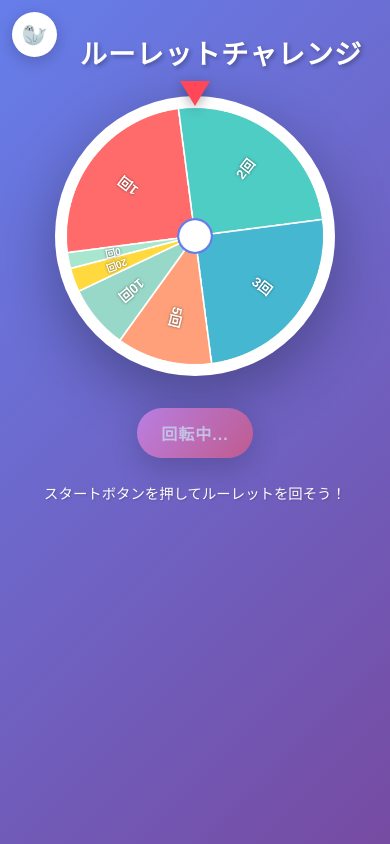
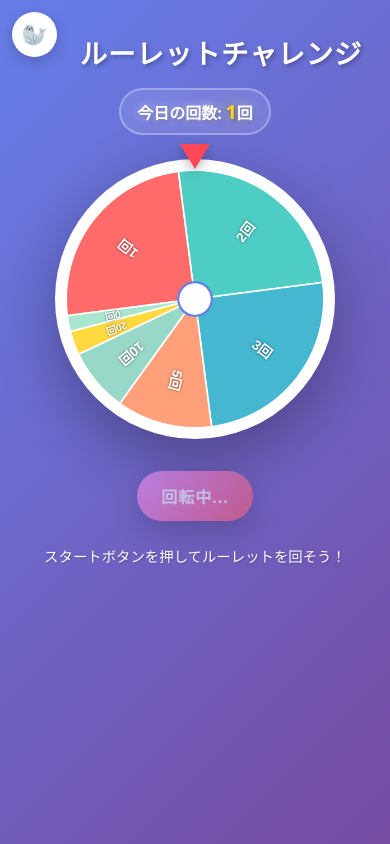
Before and after one commit to kachoriso/Fixed-Number-Roulette, a plain HTML site: page index.html in a window 390 px wide. Both pictures are taken after a click on the button "スタート". Drawn offline with Linux system fonts and the light colour scheme.

Commit message:
回数カウンター機能実装 - 1日ごとにリセット、カウントアップアニメーション追加

```diff
--- a/index.html
+++ b/index.html
@@ -12,6 +12,9 @@
 
     <div class="container">
         <h1>ルーレットチャレンジ</h1>
+        <div class="spin-counter">
+            <p>今日の回数: <span id="spinCount">0</span>回</p>
+        </div>
         <div class="roulette-wrapper">
             <div class="roulette-container">
                 <div class="arrow"></div>
--- a/script.js
+++ b/script.js
@@ -37,8 +37,12 @@ const passwordMessage = document.getElementById('passwordMessage');
 const submitPassword = document.getElementById('submitPassword');
 const cancelPassword = document.getElementById('cancelPassword');
 
+// 回数カウンター要素
+const spinCountElement = document.getElementById('spinCount');
+
 // あいことば機能の状態
 let boostActive = false; // 10倍ブースト有効フラグ
+let todaySpinCount = 0; // 今日のルーレット回数
 
 // ルーレットを描画
 function drawRoulette(rotation = 0) {
@@ -180,6 +184,9 @@ function spinRoulette() {
     startButton.textContent = '回転中...';
     canvas.classList.add('spinning');
 
+    // 回数をカウントアップ
+    incrementSpinCount();
+
     // 選ばれるアイテムのインデックスを決定
     const selectedIndex = selectRandomItem();
 
@@ -271,7 +278,7 @@ function closePopup() {
     resultPopup.classList.remove('show');
 }
 
-// ===== あいことば機能 =====
+// ===== 回数カウンター機能 =====
 
 // 今日の日付を取得（YYYY-MM-DD形式）
 function getTodayDateString() {
@@ -281,6 +288,46 @@ function getTodayDateString() {
     const day = String(today.getDate()).padStart(2, '0');
     return `${year}-${month}-${day}`;
 }
+
+// 回数を読み込んで表示を更新
+function loadSpinCount() {
+    const savedDate = localStorage.getItem('spinCountDate');
+    const savedCount = localStorage.getItem('spinCount');
+    const todayDate = getTodayDateString();
+
+    // 日付が変わっていたらリセット
+    if (savedDate !== todayDate) {
+        todaySpinCount = 0;
+        localStorage.setItem('spinCountDate', todayDate);
+        localStorage.setItem('spinCount', '0');
+    } else {
+        // 今日の回数を読み込む
+        todaySpinCount = parseInt(savedCount) || 0;
+    }
+
+    // 表示を更新
+    updateSpinCountDisplay();
+}
+
+// 回数をカウントアップ
+function incrementSpinCount() {
+    todaySpinCount++;
+    localStorage.setItem('spinCount', todaySpinCount.toString());
+    updateSpinCountDisplay();
+}
+
+// 回数表示を更新
+function updateSpinCountDisplay() {
+    spinCountElement.textContent = todaySpinCount;
+
+    // 回数に応じてアニメーション
+    spinCountElement.style.animation = 'none';
+    setTimeout(() => {
+        spinCountElement.style.animation = 'countUp 0.5s ease-out';
+    }, 10);
+}
+
+// ===== あいことば機能 =====
 
 // 日付から今日のあいことばを決定
 function getTodayPassword() {
@@ -437,5 +484,6 @@ passwordPopup.addEventListener('click', (e) => {
 });
 
 // 初期化
+loadSpinCount(); // 回数を読み込み
 checkBoostStatus(); // ブーストの状態を確認
 drawRoulette(); // ルーレットを描画
--- a/style.css
+++ b/style.css
@@ -57,6 +57,64 @@ h1 {
 @media (min-width: 769px) {
     h1 {
         padding-left: 100px;
+    }
+}
+
+/* 回数カウンター */
+.spin-counter {
+    text-align: center;
+    margin: -0.5rem 0 1.5rem 0;
+}
+
+.spin-counter p {
+    color: white;
+    font-size: 1.3rem;
+    font-weight: bold;
+    text-shadow:
+        0 0 10px rgba(255, 255, 255, 0.5),
+        2px 2px 4px rgba(0, 0, 0, 0.3);
+    background: rgba(255, 255, 255, 0.1);
+    backdrop-filter: blur(10px);
+    padding: 0.8rem 2rem;
+    border-radius: 50px;
+    display: inline-block;
+    border: 2px solid rgba(255, 255, 255, 0.3);
+    transition: all 0.3s ease;
+}
+
+.spin-counter span {
+    color: #FFD700;
+    font-size: 1.5rem;
+    text-shadow:
+        0 0 15px rgba(255, 215, 0, 0.8),
+        2px 2px 4px rgba(0, 0, 0, 0.5);
+}
+
+body.boost-active .spin-counter p {
+    background: rgba(255, 215, 0, 0.2);
+    border-color: rgba(255, 215, 0, 0.5);
+    animation: counterGlow 2s ease-in-out infinite;
+}
+
+@keyframes counterGlow {
+    0%, 100% {
+        box-shadow: 0 0 10px rgba(255, 215, 0, 0.3);
+    }
+    50% {
+        box-shadow: 0 0 20px rgba(255, 215, 0, 0.6);
+    }
+}
+
+@keyframes countUp {
+    0% {
+        transform: scale(1);
+    }
+    50% {
+        transform: scale(1.3);
+        color: #FFA500;
+    }
+    100% {
+        transform: scale(1);
     }
 }
 
@@ -614,6 +672,19 @@ body.boost-active::after {
         text-align: center;
     }
 
+    .spin-counter {
+        margin: -0.5rem 1rem 1rem 1rem;
+    }
+
+    .spin-counter p {
+        font-size: 1.1rem;
+        padding: 0.6rem 1.5rem;
+    }
+
+    .spin-counter span {
+        font-size: 1.3rem;
+    }
+
     .password-popup {
         min-width: 0;
         width: calc(100vw - 2rem);
@@ -641,6 +712,19 @@ body.boost-active::after {
         margin-bottom: 1.5rem;
         padding-left: 60px;
         padding-right: 0.5rem;
+    }
+
+    .spin-counter {
+        margin: -0.5rem 0.5rem 1rem 0.5rem;
+    }
+
+    .spin-counter p {
+        font-size: 1rem;
+        padding: 0.5rem 1rem;
+    }
+
+    .spin-counter span {
+        font-size: 1.2rem;
     }
 
     .roulette-wrapper {
```
